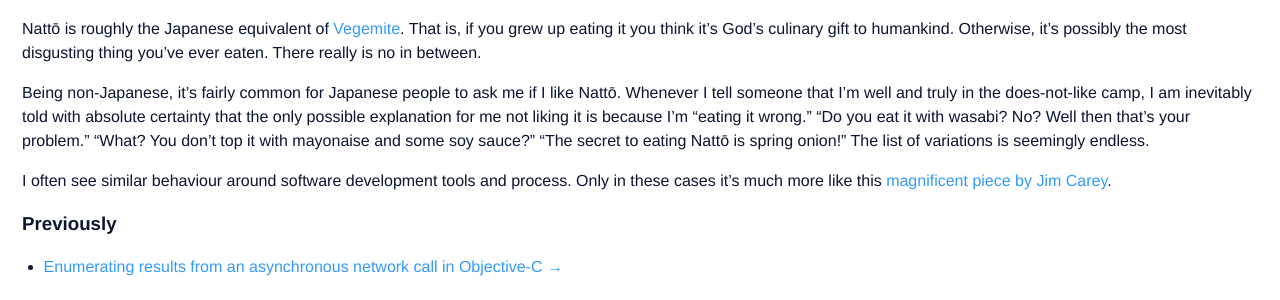
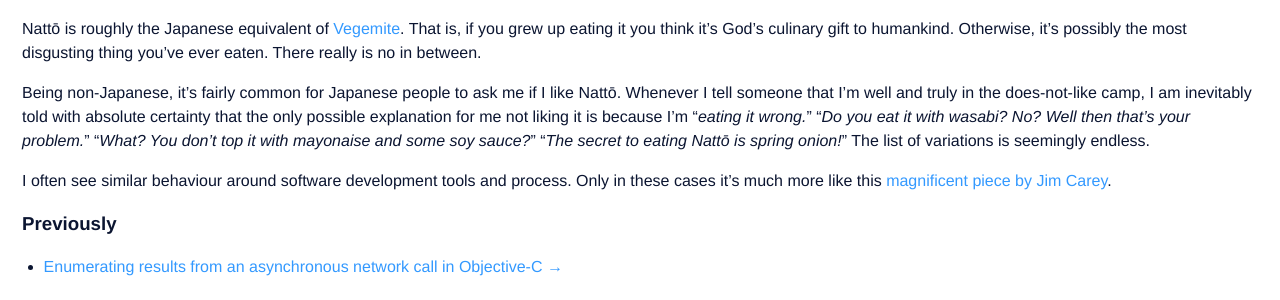
Before and after one commit to harukizaemon/harukizaemon.github.io, a Jekyll site: the page built from index.html, in a window 1280 px wide. Shown: the part 215-515 px from the top of the page. Built offline with Jekyll 4.4.1, drawn with Linux system fonts in a browser that asks for light colours.

Commit message:
More edits

```diff
--- a/_posts/2013-10-18-natto.markdown
+++ b/_posts/2013-10-18-natto.markdown
@@ -7,6 +7,6 @@ Whenever I hear the expression "_if X isn't working for you, you're not doing it
 
 Nattō is roughly the Japanese equivalent of [Vegemite](http://en.wikipedia.org/wiki/Vegemite). That is, if you grew up eating it you think it's God's culinary gift to humankind. Otherwise, it's possibly the most disgusting thing you've ever eaten. There really is no in between.
 
-Being non-Japanese, it's fairly common for Japanese people to ask me if I like Nattō. Whenever I tell someone that I'm well and truly in the does-not-like camp, I am inevitably told with absolute certainty that the only possible explanation for me not liking it is because I'm "eating it wrong." "Do you eat it with wasabi? No? Well then that's your problem." "What? You don't top it with mayonaise and some soy sauce?" "The secret to eating Nattō is spring onion!" The list of variations is seemingly endless.
+Being non-Japanese, it's fairly common for Japanese people to ask me if I like Nattō. Whenever I tell someone that I'm well and truly in the does-not-like camp, I am inevitably told with absolute certainty that the only possible explanation for me not liking it is because I'm "_eating it wrong._" "_Do you eat it with wasabi? No? Well then that's your problem._" "_What? You don't top it with mayonaise and some soy sauce?_" "_The secret to eating Nattō is spring onion!_" The list of variations is seemingly endless.
 
 I often see similar behaviour around software development tools and process. Only in these cases it's much more like this [magnificent piece by Jim Carey](https://www.youtube.com/watch?v=h_vvI26NnwE).
```
